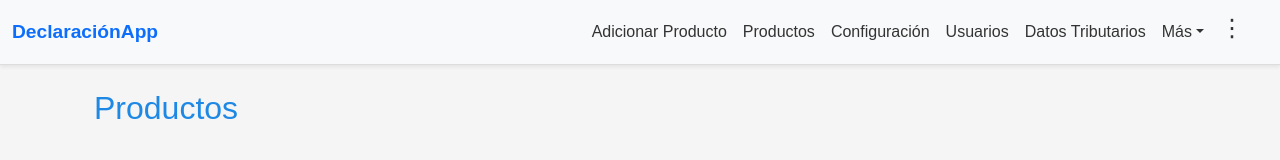
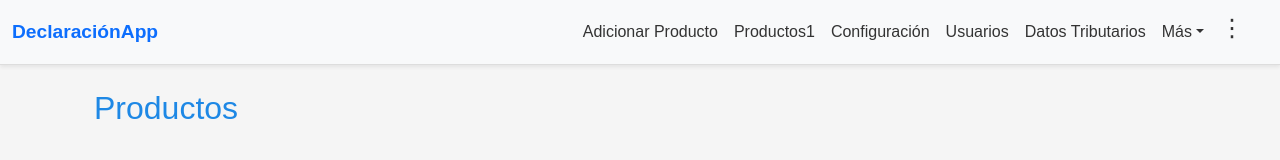
Before and after one commit to hectorjaviermorenoh/app-declaracion, a React (Vite) app: page / in a window 1280 px wide. Shown: the top 160 px of the page. Built offline with nearby package versions, Linux system fonts and the light colour scheme.

Commit message:
deploy appDeclaracion

```diff
--- a/src/components/Navbar/Navbar.jsx
+++ b/src/components/Navbar/Navbar.jsx
@@ -79,7 +79,7 @@ function AppNavbar() {
                 <Nav.Link onClick={() => { setShowAddModal(true); setShow(false); }}>
                   Adicionar Producto
                 </Nav.Link>
-                <Nav.Link onClick={() => setShow(false)} as={Link} to="/">Productos</Nav.Link>
+                <Nav.Link onClick={() => setShow(false)} as={Link} to="/">Productos1</Nav.Link>
                 <Nav.Link onClick={() => setShow(false)} as={Link} to="/config">Configuración</Nav.Link>
                 <Nav.Link onClick={() => setShow(false)} as={Link} to="/usuarios">Usuarios</Nav.Link>
                 <Nav.Link onClick={() => setShow(false)} as={Link} to="/tributarios">Datos Tributarios</Nav.Link>
@@ -171,6 +171,7 @@ function AppNavbar() {
             console.log("⚡ Reinicialización:", data);
 
             if (data.status === "ok") {
+              refreshProductos();
               setToastVariant("success");
               setToastTitle("Reinicialización");
               setToastMsg("✅ Proyecto reinicializado correctamente");
```
